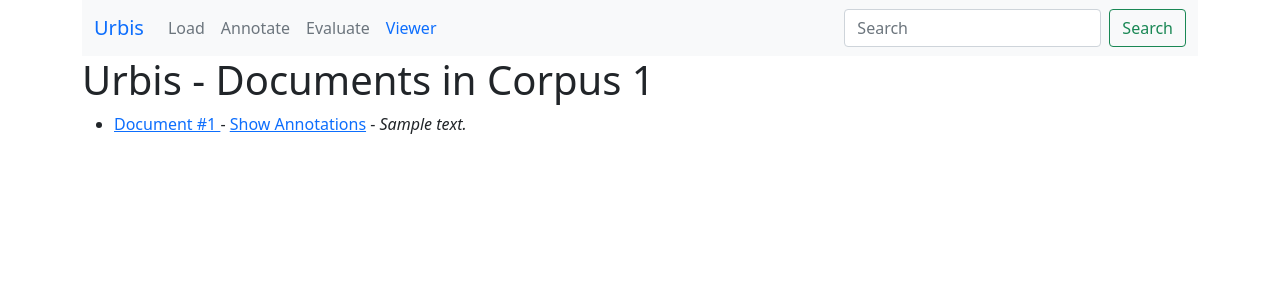
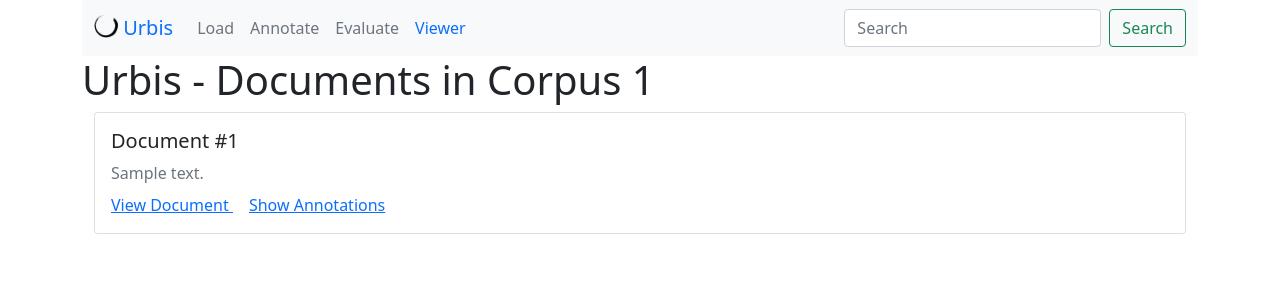
Before and after one commit to iorala/urbis, a Flask app: page /show_documents/1 in a window 1280 px wide. Shown: the top 300 px of the page. Run offline with Flask 2, Linux system fonts and the light colour scheme; a database or web service that is not in the repository returns one stand-in record (values such as "Sample title").

Commit message:
nice document overview

```diff
--- a/templates/header.html
+++ b/templates/header.html
@@ -21,7 +21,9 @@
 <div class="container">
     <nav class="navbar navbar-expand-lg bg-light">
   <div class="container-fluid">
-    <a class="navbar-brand" href="{{url_for('home')}}">Urbis</a>
+    <a class="navbar-brand" href="{{url_for('home')}}">
+        <img src="{{ url_for('static', filename='favicon.png') }}" alt="" width="24" height="24" class="d-inline-block align-text-top">
+        Urbis</a>
     <button class="navbar-toggler" type="button" data-bs-toggle="collapse" data-bs-target="#navbarSupportedContent" aria-controls="navbarSupportedContent" aria-expanded="false" aria-label="Toggle navigation">
       <span class="navbar-toggler-icon"></span>
     </button>
--- a/templates/show_documents.html
+++ b/templates/show_documents.html
@@ -1,10 +1,21 @@
 {% include "header.html" %}
 
 <h1>{{ title }}</h1>
-	<ul>
+<div class="container">
+
+
 	{% for doc in document.find({"corpus_name": corpus_name }) %}
-		<li><a href="{{url_for('view_document', document_id=doc['id'], document_no=loop.index , corpus_name=corpus_name)}}">Document #{{loop.index}} </a>- <a href="{{url_for('show_annotations', document_id=doc['id'], document_no=loop.index , corpus_name=corpus_name)}}">Show Annotations</a> - <em>{{ doc['content'].strip().splitlines()[0][0:100]}}</em> </li>
+	<div class="card overflow-hidden">
+		<div class="card-body overflow-hidden text-nowrap">
+		<h5 class="card-title">Document #{{loop.index}}</h5>
+			<p class="mb-2 text-muted card-text overflow-hidden text-nowrap">{{ doc['content'].replace("\n", " ").strip().splitlines()[0][0:300]}}</p>
+			<a class="card-link" href="{{url_for('view_document', document_id=doc['id'], document_no=loop.index , corpus_name=corpus_name)}}"> View Document </a>
+
+			<a class="card-link" href="{{url_for('show_annotations', document_id=doc['id'], document_no=loop.index , corpus_name=corpus_name)}}">Show Annotations</a>
+
+		</div>
+		</div>
 	{% endfor %}
-	</ul>
+
 
 {% include "footer.html" %}
```
Also changed, not shown: templates/viewer.html (+21 -3 lines).
